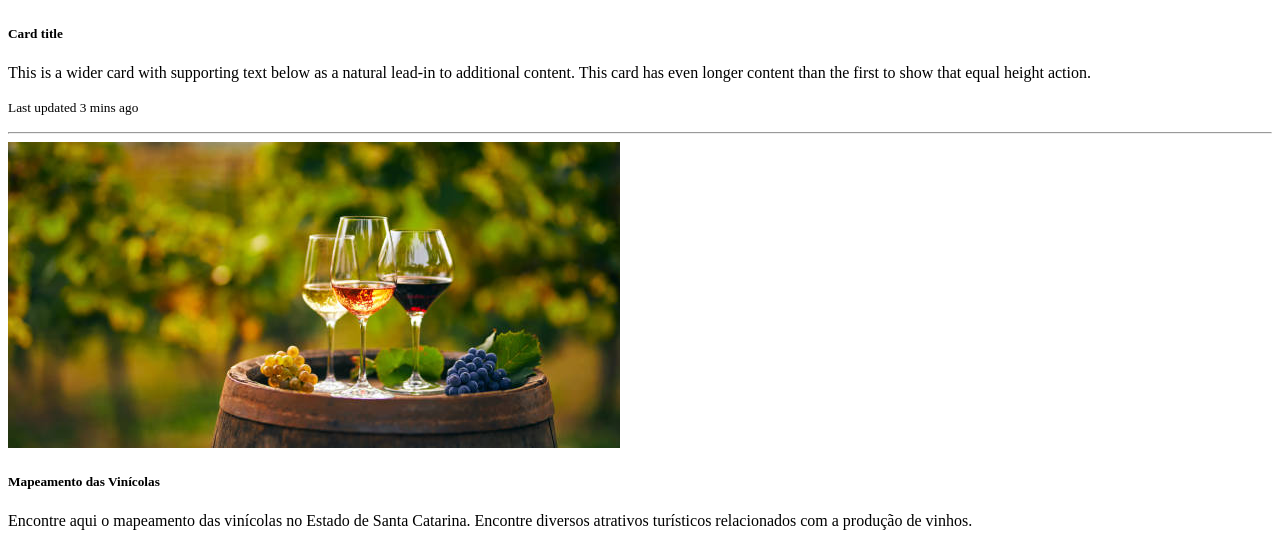
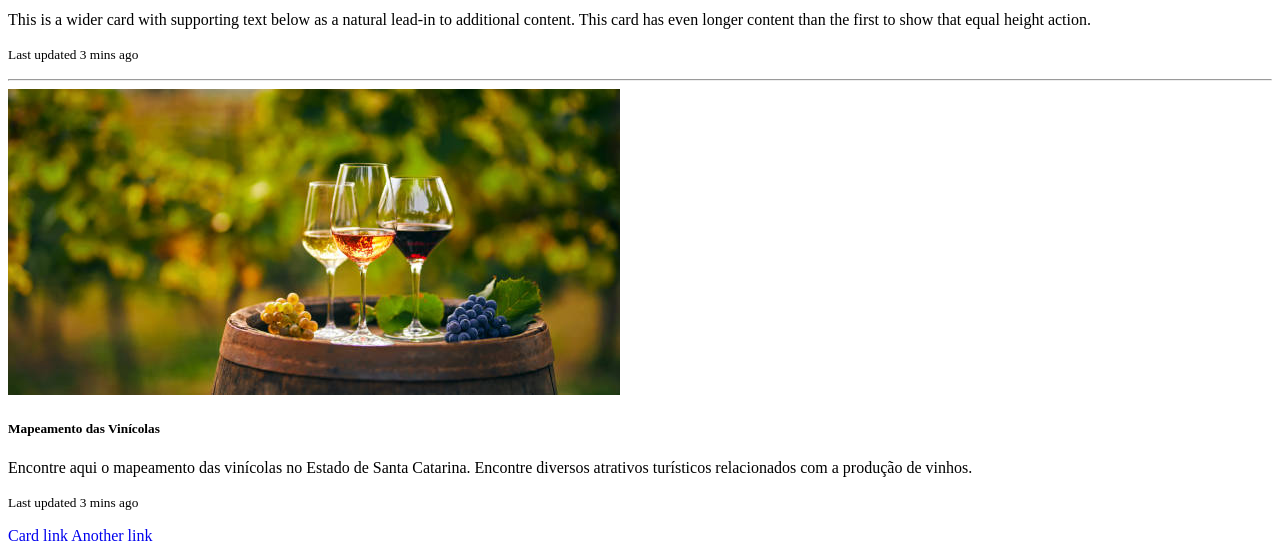
Before and after one commit to hassedanilo/azure1, a Flask app: page /home in a window 1280 px wide. Shown: the part 1593-2135 px from the top of the page. Run offline with Flask 2, Linux system fonts and the light colour scheme.

Commit message:
Update home.html

```diff
--- a/templates/home.html
+++ b/templates/home.html
@@ -21,12 +21,13 @@
 		  </div>
 		</div>
 		<div class="card">
-		  <img src="..." class="card-img-top" alt="...">
+		  <img src="/static/cerva.jpg" class="card-img-top" alt="...">
 		  <div class="card-body">
-			<h5 class="card-title">Card title</h5>
-			<p class="card-text">This card has supporting text below as a natural lead-in to additional content.</p>
+			<h5 class="card-title">Mapeamento de Cervejarias</h5>
+			<p class="card-text">Encontre aqui o mapeamento das cervejarias no Estado de Santa Catarina. Encontre diversos atrativos turísticos relacionados com a produção de cervejas.</p>
 			<p class="card-text"><small class="text-muted">Last updated 3 mins ago</small></p>
-		  </div>
+		  <a href="/gmap" class="card-link">Card link</a>
+			</div>
 		</div>
 		<div class="card">
 		  <img src="..." class="card-img-top" alt="...">
```
